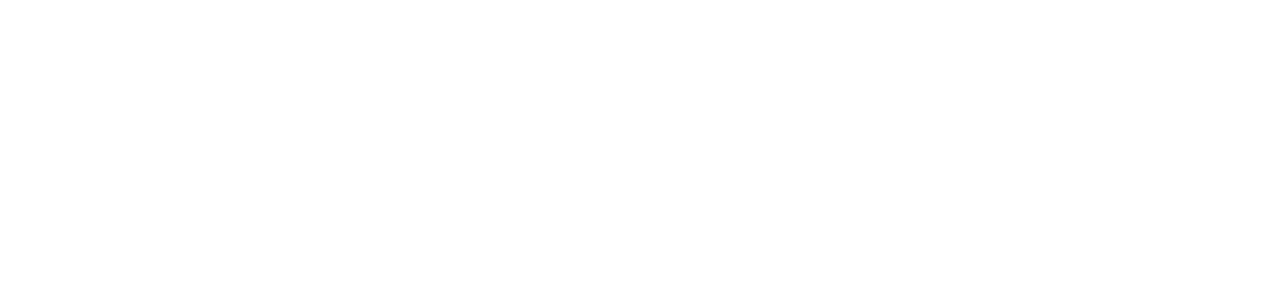
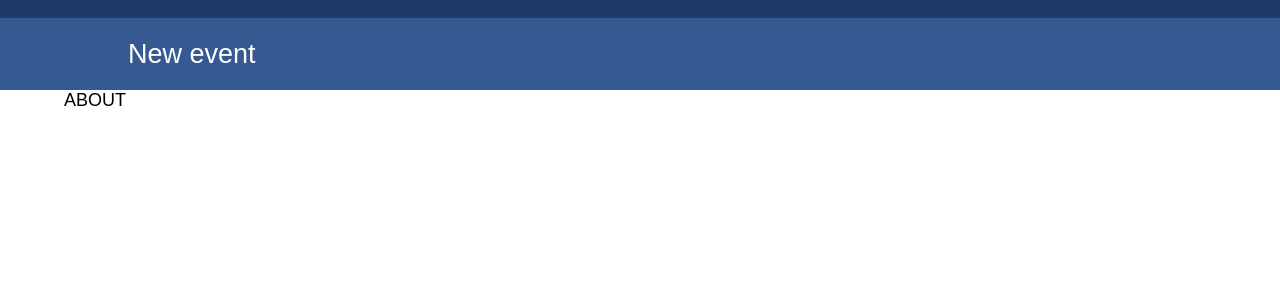
Before and after one commit to BartoszBartlomiej/recrutation_task_2, a React (Create React App) app: page / in a window 1280 px wide. Shown: the top 300 px of the page. Built offline with nearby package versions, Linux system fonts and the light colour scheme.

Commit message:
dashboard done

```diff
--- a/src/App.scss
+++ b/src/App.scss
@@ -1,6 +1,8 @@
 //GENERAL
 
 @import "general/reset.scss";
+@import "general/base.scss";
+
 
 
 // FORM
@@ -9,3 +11,4 @@
 @import "components/About/about.scss";
 @import "components/Coordinator/coordinator.scss";
 @import "components/When/when.scss";
+@import "components/Success/success.scss";
--- a/src/components/About/About.jsx
+++ b/src/components/About/About.jsx
@@ -4,8 +4,9 @@
     state = {  }
     render() {
         return (
-            <div>
+            <div className="about">
 
+                ABOUT
             </div>
          );
     }
--- a/src/components/Event/Event.jsx
+++ b/src/components/Event/Event.jsx
@@ -1,14 +1,21 @@
 import React, { Component } from 'react';
 
+import About from "../About/About";
+
 class Event extends Component {
-    constructor(props) {
-        super(props);
-        this.state = {  }
-    }
+
     render() {
         return (
-            <div>
-
+            <div className="event">
+                <header>
+                    <div className="event__topColor"></div>
+                    <div className="event__bottomColor">
+                        <p className="container">New event</p>
+                    </div>
+                </header>
+                <div className="content">
+                    <About/>
+                </div>
             </div>
          );
     }
--- a/src/components/Event/event.scss
+++ b/src/components/Event/event.scss
@@ -0,0 +1,24 @@
+.event {
+
+    .event__topColor {
+        background-color: #1E3B68;
+        height: 1rem;
+    }
+
+    .event__bottomColor {
+        background-color: #355990;
+        height: 4rem;
+        display: flex;
+        align-items: center;
+
+        p {
+            color: #ffffff;
+            font-size: 1.5rem;
+            font-weight: 100;
+
+        }
+
+    }
+
+
+}
--- a/src/general/base.scss
+++ b/src/general/base.scss
@@ -2,7 +2,13 @@
     box-sizing: border-box;
     margin: 0 auto;
     width: 90%;
-    max-width: 1260px;
+    // max-width: 1260px;
+  }
+
+  .container {
+    box-sizing: border-box;
+    margin: 0 auto;
+    width: 80%;
   }
 
   html {
```
Also changed, not shown: src/components/Success/Success.jsx (added), src/components/Success/success.scss (added).
